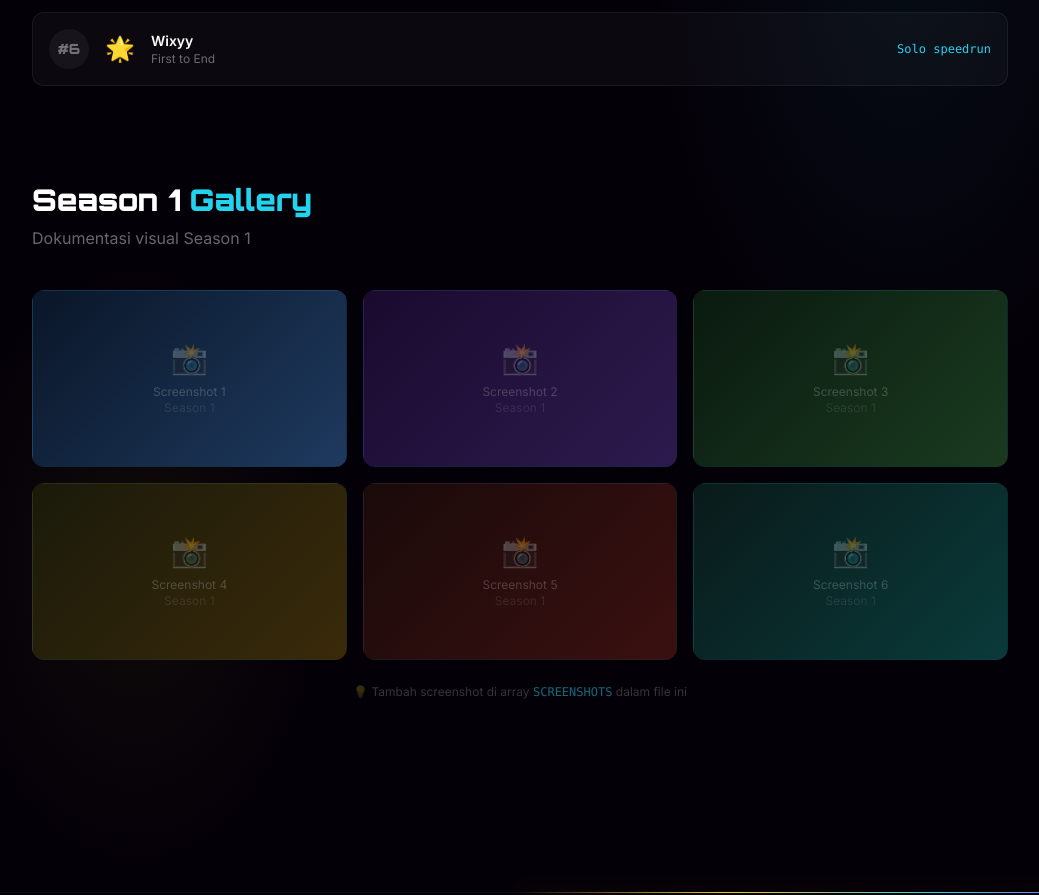
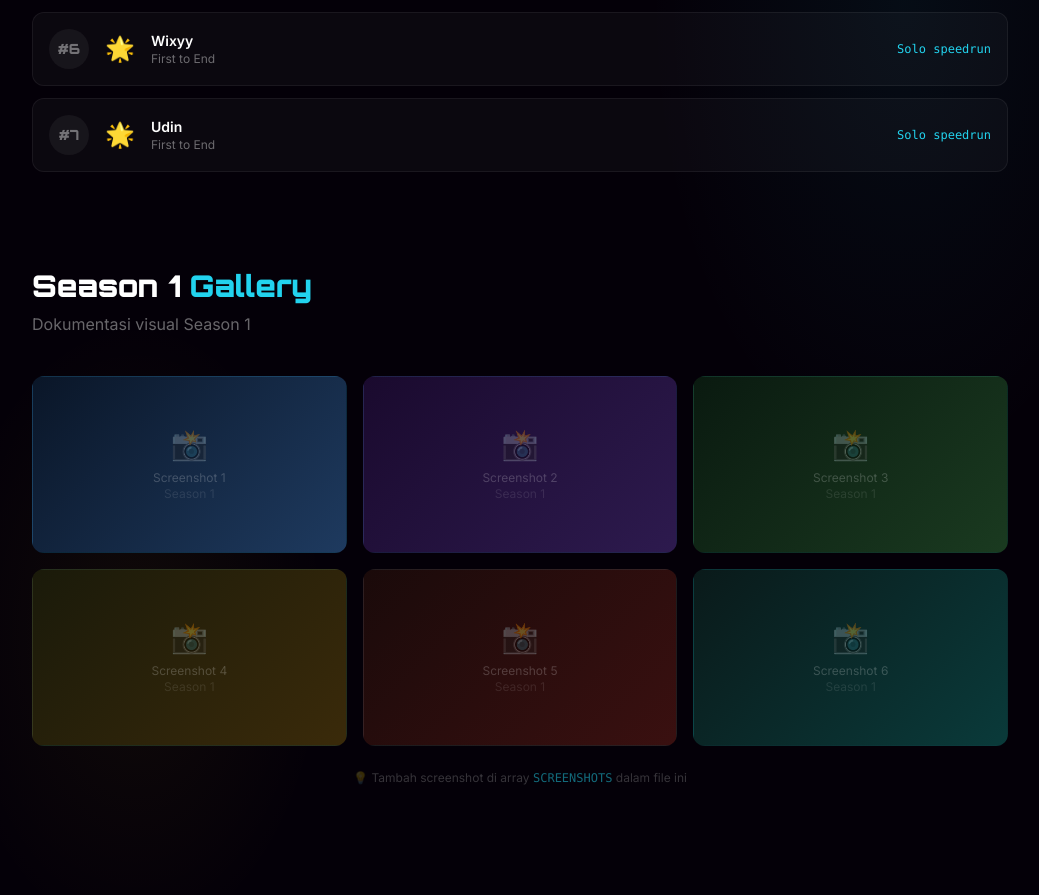
Before and after one commit to clavvwp/ClozhiSmp-Server, a Next.js app: page /season-1 in a window 1280 px wide. Shown: the part 1888-2783 px from the top of the page, without its empty margins (120-1159 px from the left). Built offline with nearby package versions, Linux system fonts and the light colour scheme.

Commit message:
Update Top Player S1

```diff
--- a/src/app/season-1/page.tsx
+++ b/src/app/season-1/page.tsx
@@ -44,6 +44,7 @@ const TOP_PLAYERS = [
   { rank: 4, name: 'QuiinOdisia',   achievement: 'Most Mined',     icon: '⛏️', detail: '500k blocks' },
   { rank: 5, name: 'Zhafyx24',   achievement: 'First to End',   icon: '🌟', detail: 'Solo speedrun' },
   { rank: 6, name: 'Wixyy',   achievement: 'First to End',   icon: '🌟', detail: 'Solo speedrun' },
+  { rank: 7, name: 'Udin',   achievement: 'First to End',   icon: '🌟', detail: 'Solo speedrun' },
 ];
 
 const SCREENSHOTS: string[] = [
```
